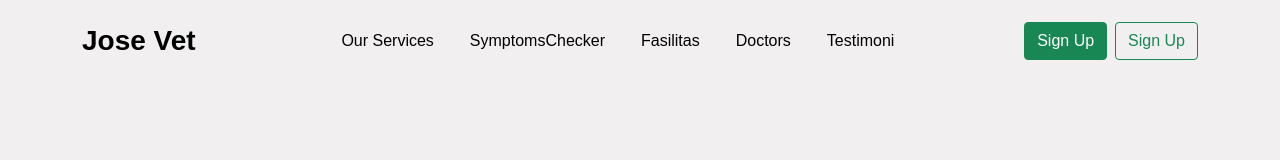
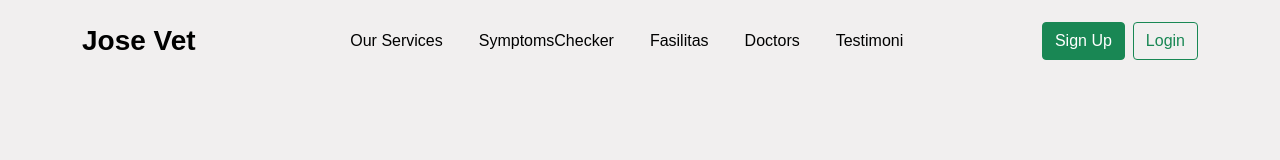
Before and after one commit to LuthfyAr/JOSE, a React (Vite) app: page / in a window 1280 px wide. Shown: the top 160 px of the page. Built offline with nearby package versions, Linux system fonts and the light colour scheme.

Commit message:
rebasing main

```diff
--- a/src/components/NavbarComponents.jsx
+++ b/src/components/NavbarComponents.jsx
@@ -2,7 +2,7 @@ import {useState, useEffect} from 'react';
 import {Navbar, Container, Nav} from 'react-bootstrap';
 
 import {navLinks} from '../data/index';
-import {NavLink} from 'react-router-dom';
+import {NavLink, Link} from 'react-router-dom';
 
 const NavbarComponents = () => {
   const [changeColor, setChangeColor] = useState(false);
@@ -40,8 +40,8 @@ const NavbarComponents = () => {
           </Nav>
 
           <div className='text-center'>
-            <button className='btn btn-success rounded-1 me-2'>Sign Up</button>
-            <button className='btn btn-outline-success rounded-1'>Sign Up</button>
+            <Link to='daftar' className='btn btn-success rounded-1 me-2'>Sign Up</Link>
+            <Link to="login" className='btn btn-outline-success rounded-1'>Login</Link>
           </div>
         </Navbar.Collapse>
       </Container>
```
